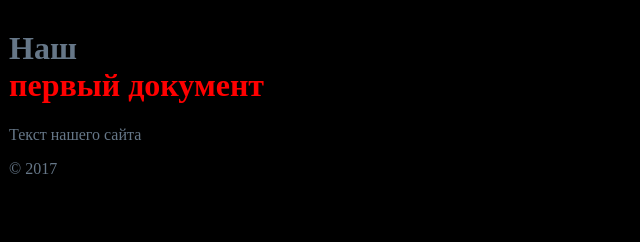
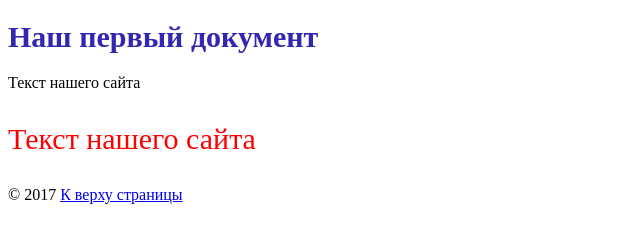
Before and after one commit to Ksbro/HTMLCSS, a plain HTML site: page index.html in a window 1280 px wide. Shown: the whole page, without its empty margins (0-640 px from the left). Drawn offline with Linux system fonts and the light colour scheme.

Commit message:
Applyed classes

```diff
--- a/index.html
+++ b/index.html
@@ -7,16 +7,15 @@
 	</head>
 	<body>
 		<header>
-			<h1> Наш <span style="
-			color: red;
-			"><div> первый документ </div></span>
-			</h1>
+			<h1 class="myclass"> Наш <span> первый </span> документ </h1>
 		</header>
 		<main>
-		<p> Текст нашего сайта </p>
+			<p id="simple_text"> Текст нашего сайта </p>
+			<p class="myclass red">  Текст нашего сайта </p>
 		</main>
-		<footer>
+		<footer id="">
 			&copy; 2017
+			<a href="#toppage"> К верху страницы  </a>
 		</footer>
 	</body>
 </html>
--- a/style.css
+++ b/style.css
@@ -1,5 +1,15 @@
-body {
-	background-color: #000;
-	border: 1px solid #000;
-	color: #678
+h1 {
+	color:#3127B0;
 }
+
+#simple-text {
+	color: red
+}
+
+.myclass {
+	font-size: 30px;
+}
+
+.red {
+	color: red;
+}
```
